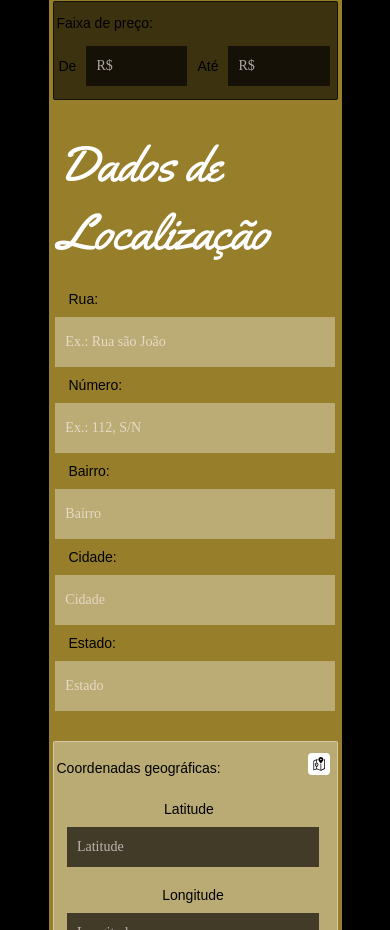
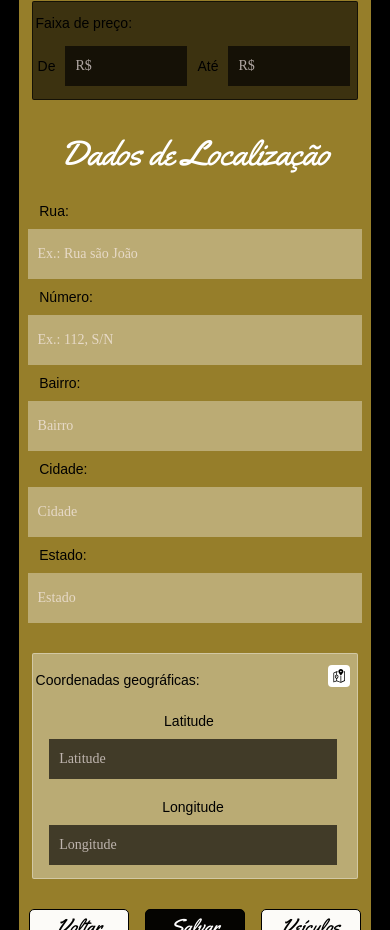
Before and after one commit to Mpadilhat/web, a React (Create React App) app: page /profile in a window 390 px wide. Shown: the part 1040-1970 px from the top of the page. Built offline with nearby package versions, Linux system fonts and the light colour scheme; a web font is replaced by a local one; what reduxsauce would draw is missing.

Commit message:
responsividade do perfil

```diff
--- a/src/components/inputs/gray-input-icon/styled-gray-input-icon.js
+++ b/src/components/inputs/gray-input-icon/styled-gray-input-icon.js
@@ -6,7 +6,6 @@ export const Icon = styled.img`
   position: absolute;
   margin-left: 15px;
   ${(props) => props.password && "margin: 0 0 0 360px"};
-  z-index: 2;
 `;
 
 export const DivInput = styled.div`
--- a/src/screens/perfil/perfil.js
+++ b/src/screens/perfil/perfil.js
@@ -174,7 +174,7 @@ const Perfil = () => {
                 </s.DivPreco>
               </s.DivFaixa>
 
-              <s.Title style={{ margin: "30px 0 15px 0" }}>
+              <s.Title style={{ margin: "30px 0 15px 0" }} id="local">
                 Dados de Localização
               </s.Title>
 
@@ -298,7 +298,7 @@ const Perfil = () => {
         ) : (
           <s.Box gray>
             <s.Title>Meus Veículos</s.Title>
-            <div>
+            <div id="div-veiculos">
               <s.Label>Placa da van:</s.Label>
               {inputs.map((campo, i) => (
                 <GrayInputIcon
@@ -318,7 +318,10 @@ const Perfil = () => {
                 />
               ))}
 
-              <s.DivButton style={{ marginTop: 5, marginBottom: 15 }}>
+              <s.DivButton
+                style={{ marginTop: 5, marginBottom: 15 }}
+                className="button-input"
+              >
                 <s.IconButton
                   src={icons.menos}
                   onClick={(e) => {
@@ -357,7 +360,7 @@ const Perfil = () => {
                   placeholder="Placa do ônibus"
                 />
               ))}
-              <s.DivButton style={{ marginTop: 5 }}>
+              <s.DivButton style={{ marginTop: 5 }} className="button-input">
                 <s.IconButton
                   src={icons.menos}
                   onClick={(e) => {
@@ -384,6 +387,7 @@ const Perfil = () => {
                   marginTop: 30,
                   width: 475,
                 }}
+                id="buttons"
               >
                 <s.Button onClick={() => setPageVeiculos(false)}>
                   Voltar
--- a/src/screens/perfil/styled-perfil.js
+++ b/src/screens/perfil/styled-perfil.js
@@ -3,16 +3,16 @@ import { images } from "../../assets/";
 
 export const Body = styled.div`
   background-color: #000000;
-  /* height: 100vh; */
+  min-height: 100%;
   display: flex;
   flex-direction: row;
-  flex-wrap: wrap;
   justify-content: center;
   align-items: center;
 `;
 
 export const Container = styled.div`
   background-color: black;
+  min-height: 100%;
   display: flex;
   flex-direction: row;
   justify-content: center;
@@ -22,6 +22,19 @@ export const Container = styled.div`
 
   @media (max-width: 650px) {
     margin: 30px 0;
+
+    #div-veiculos {
+      width: 100%;
+      box-sizing: border-box;
+
+      div {
+        width: 96%;
+      }
+    }
+
+    .button-input {
+      width: 86% !important;
+    }
   }
 `;
 
@@ -40,6 +53,29 @@ export const Box = styled.div`
       : props.yellow
       ? "rgba(250, 210, 70, 0.6)"
       : "none"};
+
+  #buttons {
+    button:nth-child(1) {
+      margin-left: 10px;
+    }
+  }
+
+  @media (max-width: 650px) {
+    width: 85%;
+
+    #local {
+      font-size: 35px;
+    }
+    #buttons {
+      width: 100% !important;
+      justify-content: space-evenly;
+      button {
+        font-size: 17px !important;
+        width: auto;
+        padding: 5px 10px;
+      }
+    }
+  }
 `;
 
 export const DivInputs = styled.div`
@@ -194,7 +230,7 @@ export const Hr = styled.hr`
 `;
 
 export const DivFaixa = styled.div`
-  width: 410px;
+  width: 86%;
   border: solid 1px
     ${(props) =>
       props.gray ? "rgba(255,255,255,0.35);" : "rgba(0, 0, 0, 0.65)"};
@@ -211,8 +247,11 @@ export const DivFaixa = styled.div`
 `};
 
   @media (max-width: 600px) {
+    width: 95% !important;
+
     #coords {
       flex-direction: column;
+
       input {
         width: 85%;
       }
```
Also changed, not shown: 1 other file (tests, documents, lock files or other folders).
